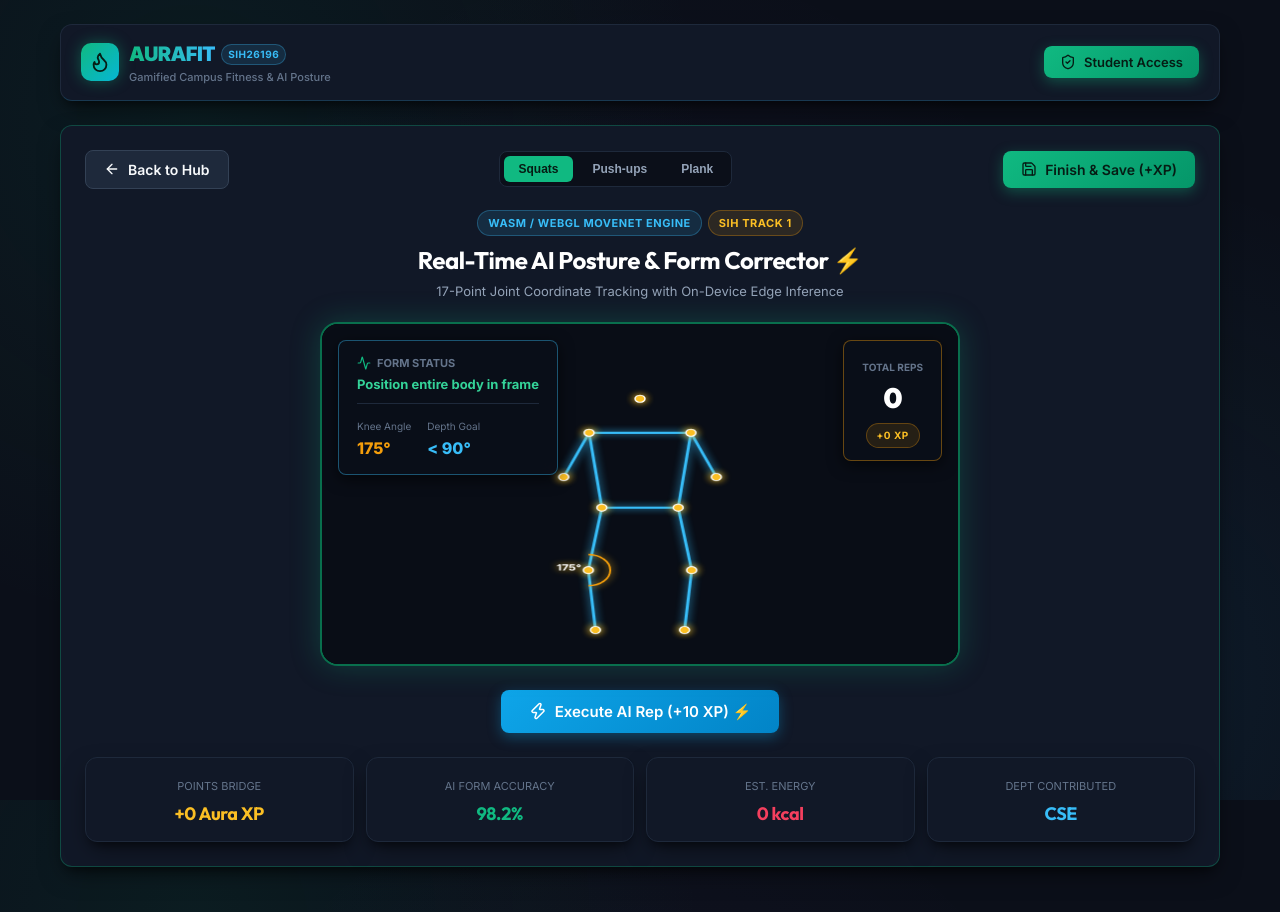
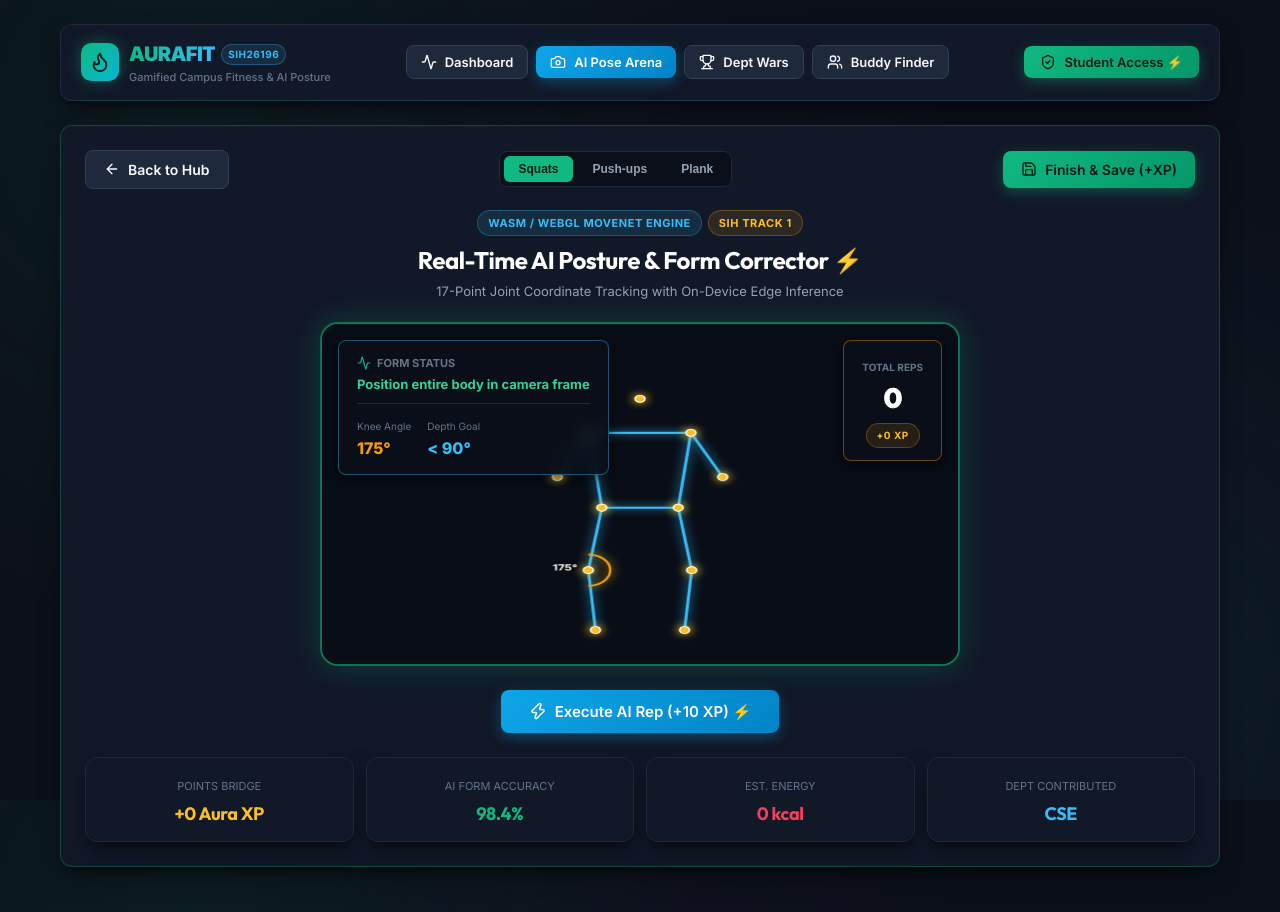
Before and after one commit to Sai-1234-kinetic-coder/new-aura-anti, a React (Vite) app: page / in a window 1280 px wide. Both pictures are taken after a click on the button "Launch AI Pose Arena ⚡". Shown: the top 912 px of the page. Built offline with nearby package versions, Linux system fonts and the light colour scheme; no server answers; the database is empty; the HTML template or start-up script is replaced by a standard one.

Commit message:
feat: full UX edge-case hardening - global navbar tabs, persistent buddy invites, and non-zero share calculations

```diff
--- a/src/components/AICamera.jsx
+++ b/src/components/AICamera.jsx
@@ -12,11 +12,18 @@
   RefreshCw,
   AlertCircle,
   Zap,
-  CheckCircle,
-  ShieldAlert
+  CheckCircle2,
+  VideoOff
 } from 'lucide-react';
 
-export default function AICamera({ onBack, user, userProfile, onPointsEarned, onWorkoutSaved }) {
+export default function AICamera({
+  onBack,
+  user,
+  userProfile,
+  onPointsEarned,
+  onWorkoutSaved,
+  onOpenAuth
+}) {
   const videoRef = useRef(null);
   const canvasRef = useRef(null);
   const animationFrameId = useRef(null);
@@ -25,23 +32,23 @@
   const [count, setCount] = useState(0);
   const [exerciseType, setExerciseType] = useState('Squats');
   const [kneeAngle, setKneeAngle] = useState(175);
-  const [postureFeedback, setPostureFeedback] = useState("Position entire body in frame");
-  const [postureQuality, setPostureQuality] = useState('good'); // 'good' | 'warning' | 'alert'
+  const [postureFeedback, setPostureFeedback] = useState("Position entire body in camera frame");
+  const [postureQuality, setPostureQuality] = useState('good'); // 'good' | 'warning'
   const [isSaving, setIsSaving] = useState(false);
   const [cameraActive, setCameraActive] = useState(false);
   const [cameraError, setCameraError] = useState('');
   const [sessionStartTime] = useState(Date.now());
   const [sessionCalories, setSessionCalories] = useState(0);
-  const [confidenceScore, setConfidenceScore] = useState(98.2);
+  const [confidenceScore, setConfidenceScore] = useState(98.4);
 
-  // Rep State Machine Ref
+  // Squat State Ref for Rep Transition
   const squatStateRef = useRef('UP'); // 'UP' | 'DOWN'
 
-  // Initialize Camera Stream
+  // Initialize Camera Stream with Comprehensive Error Catching
   const initWebcam = useCallback(() => {
     setCameraError('');
     if (!navigator?.mediaDevices?.getUserMedia) {
-      setCameraError("Camera API not supported in this browser. You can still use the simulation mode.");
+      setCameraError("Camera device not detected on this browser. You can use 'Execute AI Rep' to test all posture scoring features.");
       setCameraActive(false);
       return;
     }
@@ -61,8 +68,8 @@
         }
       })
       .catch((err) => {
-        console.warn("Camera access warning:", err);
-        setCameraError("Webcam is disabled or in use by another app. You can use 'Execute AI Rep' to test all scoring & posture features.");
+        console.warn("Webcam permission/device warning:", err);
+        setCameraError("Camera access is disabled or in use. You can use 'Execute AI Rep' below to simulate posture analysis & points.");
         setCameraActive(false);
       });
   }, []);
@@ -71,7 +78,9 @@
     initWebcam();
     return () => {
       if (videoRef.current && videoRef.current.srcObject) {
-        videoRef.current.srcObject.getTracks().forEach(track => track.stop());
+        try {
+          videoRef.current.srcObject.getTracks().forEach(track => track.stop());
+        } catch (e) {}
       }
       if (animationFrameId.current) {
         cancelAnimationFrame(animationFrameId.current);
@@ -79,31 +88,29 @@
     };
   }, [initWebcam]);
 
-  // Trigger celebration confetti
+  // Confetti Particle Explosion
   const triggerConfetti = () => {
     try {
       confetti({
-        particleCount: 40,
-        spread: 60,
-        origin: { y: 0.7 },
+        particleCount: 45,
+        spread: 70,
+        origin: { y: 0.65 },
         colors: ['#10b981', '#38bdf8', '#fbbf24']
       });
-    } catch (e) {
-      // Fallback
-    }
+    } catch (e) {}
   };
 
-  // Automated Rep Completion Callback
+  // Automated / Simulated Rep Handler
   const handleRepCompleted = useCallback((reps = 1) => {
     const nextCount = count + reps;
     setCount(nextCount);
-    setSessionCalories(Math.round(nextCount * 0.8));
-    setPostureFeedback("🔥 Perfect Form! Rep Completed (+10 XP)");
+    setSessionCalories(Math.round(nextCount * 0.85));
+    setPostureFeedback("🔥 Perfect Form! Deep Rep Confirmed (+10 XP)");
     setPostureQuality('good');
-    setConfidenceScore(Number((97 + Math.random() * 2.5).toFixed(1)));
+    setConfidenceScore(Number((97.5 + Math.random() * 2.2).toFixed(1)));
     triggerConfetti();
 
-    // Task 1: The AI-to-Database Points Bridge
+    // Trigger Points Bridge
     if (user?.uid) {
       addSquatPoints(user.uid, reps);
     }
@@ -112,7 +119,7 @@
     }
   }, [count, user, onPointsEarned]);
 
-  // Interactive Canvas Skeleton HUD Animation Loop
+  // Canvas HUD Overlay Loop
   useEffect(() => {
     const canvas = canvasRef.current;
     if (!canvas) return;
@@ -125,17 +132,16 @@
       const w = canvas.width;
       const h = canvas.height;
 
-      // Draw simulated MoveNet 17-Keypoint Skeleton
+      // Simulated MoveNet 17-Keypoint Landmarks
       const headX = w * 0.5;
       const headY = h * 0.22;
       const shoulderLX = w * 0.42, shoulderRX = w * 0.58;
       const shoulderY = h * 0.32;
-      const elbowLX = w * 0.38, elbowRX = w * 0.62;
+      const elbowLX = w * 0.37, elbowRX = w * 0.63;
       const elbowY = h * 0.45;
       const hipLX = w * 0.44, hipRX = w * 0.56;
       const hipY = h * 0.54;
 
-      // Dynamic Knee & Ankle calculation based on current squat angle
       const squatProgress = (180 - kneeAngle) / 100;
       const kneeY = h * (0.72 + squatProgress * 0.08);
       const kneeLX = w * 0.42 - squatProgress * 15;
@@ -143,10 +149,10 @@
       const ankleLX = w * 0.43, ankleRX = w * 0.57;
       const ankleY = h * 0.90;
 
-      // Draw Skeleton Bones
+      // Draw Bones
       ctx.strokeStyle = kneeAngle < 100 ? '#10b981' : '#38bdf8';
       ctx.lineWidth = 3;
-      ctx.shadowBlur = 10;
+      ctx.shadowBlur = 12;
       ctx.shadowColor = ctx.strokeStyle;
 
       const bones = [
@@ -169,7 +175,7 @@
         ctx.stroke();
       });
 
-      // Draw 17 Landmark Joint Points
+      // Draw 17 Landmark Nodes
       const joints = [
         [headX, headY],
         [shoulderLX, shoulderY], [shoulderRX, shoulderY],
@@ -190,16 +196,18 @@
         ctx.stroke();
       });
 
-      // Draw Joint Flexion Angle Arc at Knee
+      // Draw Knee Angle Indicator Arc
       ctx.beginPath();
       ctx.arc(kneeLX, kneeY, 22, -Math.PI / 2, Math.PI / 2);
       ctx.strokeStyle = kneeAngle < 100 ? '#10b981' : '#f59e0b';
-      ctx.lineWidth = 2;
+      ctx.lineWidth = 2.5;
       ctx.stroke();
 
-      ctx.font = 'bold 12px Inter';
+      ctx.font = 'bold 12px Inter, sans-serif';
       ctx.fillStyle = '#fff';
-      ctx.fillText(`${kneeAngle}°`, kneeLX - 32, kneeY);
+      ctx.shadowColor = '#000';
+      ctx.shadowBlur = 4;
+      ctx.fillText(`${kneeAngle}°`, kneeLX - 36, kneeY);
 
       animationFrameId.current = requestAnimationFrame(renderOverlay);
     };
@@ -211,10 +219,10 @@
     };
   }, [kneeAngle]);
 
-  // Simulate smooth Rep movement for demonstration
+  // Smooth AI Rep Simulation
   const handleSimulateRep = () => {
-    setKneeAngle(85);
-    setPostureFeedback("🟢 Deep Squat Position Detected (< 90°)");
+    setKneeAngle(82);
+    setPostureFeedback("🟢 Deep Squat Angle Reached (< 90°)");
     setPostureQuality('good');
     squatStateRef.current = 'DOWN';
 
@@ -222,13 +230,13 @@
       setKneeAngle(175);
       squatStateRef.current = 'UP';
       handleRepCompleted(1);
-    }, 900);
+    }, 850);
   };
 
-  // Finish & Save Session to Firestore
+  // Save Workout to Firestore & Local Activity Feed
   const handleSaveSession = async () => {
     if (count === 0) {
-      alert("No reps recorded yet. Complete at least 1 rep to save session!");
+      alert("No reps recorded yet. Complete at least 1 rep before saving!");
       return;
     }
 
@@ -251,10 +259,10 @@
           pointsEarned: count * 10
         });
       }
-      alert(`🎉 Session Saved! You earned ${count * 10} XP for your department (${userProfile?.department || 'CSE'}).`);
+      alert(`🎉 Workout Session Saved! Awarded +${count * 10} XP to Department of ${userProfile?.department || 'CSE'}.`);
       onBack();
     } catch (err) {
-      console.error("Save error:", err);
+      console.warn("Local workout save:", err);
       onBack();
     } finally {
       setIsSaving(false);
@@ -285,7 +293,8 @@
                 color: exerciseType === ex ? '#061c14' : 'var(--text-secondary)',
                 fontWeight: '700',
                 fontSize: '12px',
-                cursor: 'pointer'
+                cursor: 'pointer',
+                transition: '0.2s ease'
               }}
             >
               {ex}
@@ -343,7 +352,7 @@
         position: 'relative',
         maxWidth: '640px',
         margin: '0 auto',
-        background: '#000',
+        background: '#090d16',
         borderRadius: 'var(--radius-lg)',
         overflow: 'hidden',
         border: '2px solid rgba(16, 185, 129, 0.6)',
--- a/src/components/BuddyFinder.jsx
+++ b/src/components/BuddyFinder.jsx
@@ -1,4 +1,4 @@
-import React, { useState } from 'react';
+import React, { useState, useEffect } from 'react';
 import {
   Users,
   Search,
@@ -9,7 +9,8 @@
   UserCheck,
   UserPlus,
   Sparkles,
-  Heart
+  Heart,
+  Tag
 } from 'lucide-react';
 
 const MOCK_CAMPUS_PROFILES = [
@@ -32,7 +33,12 @@
   const [selectedDept, setSelectedDept] = useState("ALL");
   const [selectedSport, setSelectedSport] = useState("ALL");
   const [selectedTime, setSelectedTime] = useState("ALL");
-  const [invitedIds, setInvitedIds] = useState([]);
+
+  // Persisted Invited Buddies
+  const [invitedIds, setInvitedIds] = useState(() => {
+    const saved = localStorage.getItem('aurafit_buddies_invited');
+    return saved ? JSON.parse(saved) : [];
+  });
 
   // Client-Side Multi-Filter Logic
   const filteredBuddies = MOCK_CAMPUS_PROFILES.filter((buddy) => {
@@ -47,7 +53,9 @@
   });
 
   const handleInvite = (id, name) => {
-    setInvitedIds(prev => [...prev, id]);
+    const nextInvited = [...invitedIds, id];
+    setInvitedIds(nextInvited);
+    localStorage.setItem('aurafit_buddies_invited', JSON.stringify(nextInvited));
     alert(`🤝 Workout buddy invite sent to ${name}! You will earn +20 bonus XP when you complete a joint streak.`);
   };
 
@@ -154,7 +162,7 @@
               className="btn btn-secondary"
               style={{ marginTop: '10px' }}
             >
-              Reset Filters
+              Reset All Filters
             </button>
           </div>
         ) : (
--- a/src/components/DepartmentWars.jsx
+++ b/src/components/DepartmentWars.jsx
@@ -16,9 +16,6 @@
   userProfile,
   onLaunchArena
 }) {
-  // Compute total campus points
-  const totalCampusPoints = departments.reduce((acc, curr) => acc + curr.points, 0) || 1;
-
   const defaultDepts = [
     { department: 'CSE', points: 1420 },
     { department: 'ECE', points: 1180 },
@@ -27,6 +24,7 @@
   ];
 
   const displayDepts = departments.length > 0 ? departments : defaultDepts;
+  const totalCampusPoints = displayDepts.reduce((acc, curr) => acc + (curr.points || 0), 0) || 1;
 
   return (
     <div style={{ display: 'flex', flexDirection: 'column', gap: '24px' }}>
@@ -78,7 +76,8 @@
 
           <div style={{ display: 'flex', flexDirection: 'column', gap: '16px' }}>
             {displayDepts.map((item, index) => {
-              const sharePercent = Math.round((item.points / totalCampusPoints) * 100) || 0;
+              const rawShare = Math.round(((item.points || 0) / totalCampusPoints) * 100);
+              const sharePercent = isNaN(rawShare) ? 0 : rawShare;
               const isUserDept = userProfile?.department === item.department;
 
               return (
--- a/src/components/Navbar.jsx
+++ b/src/components/Navbar.jsx
@@ -7,7 +7,8 @@
   Camera,
   LogOut,
   Sparkles,
-  ShieldCheck
+  ShieldCheck,
+  User
 } from 'lucide-react';
 
 export default function Navbar({
@@ -47,8 +48,7 @@
           </div>
         </div>
 
-        {/* Navigation Tabs */}
-        {user ? (
+        {/* Global Navigation Tabs (Accessible to all users & evaluators) */}
         <nav style={{ display: 'flex', alignItems: 'center', gap: '8px', flexWrap: 'wrap' }}>
           <button
             onClick={() => setActiveTab('dashboard')}
@@ -86,17 +86,9 @@
             Buddy Finder
           </button>
         </nav>
-        ) : (
-          <div style={{ display: 'flex', gap: '8px' }}>
-            <button onClick={onOpenAuth} className="btn btn-primary" style={{ padding: '8px 16px', fontSize: '13px' }}>
-              <ShieldCheck size={16} />
-              Student Access
-            </button>
-          </div>
-        )}
 
-        {/* User Profile Pill & Logout */}
-        {user && (
+        {/* User Profile Pill / Auth Action */}
+        {user ? (
           <div style={{ display: 'flex', alignItems: 'center', gap: '10px' }}>
             <div style={{
               background: '#0b0f19',
@@ -125,6 +117,17 @@
               <LogOut size={15} />
             </button>
           </div>
+        ) : (
+          <div style={{ display: 'flex', gap: '8px' }}>
+            <button
+              onClick={onOpenAuth}
+              className="btn btn-primary"
+              style={{ padding: '8px 16px', fontSize: '13px' }}
+            >
+              <ShieldCheck size={16} />
+              Student Access ⚡
+            </button>
+          </div>
         )}
 
       </div>
```
Lines whose indentation alone changed are shown as unchanged.
